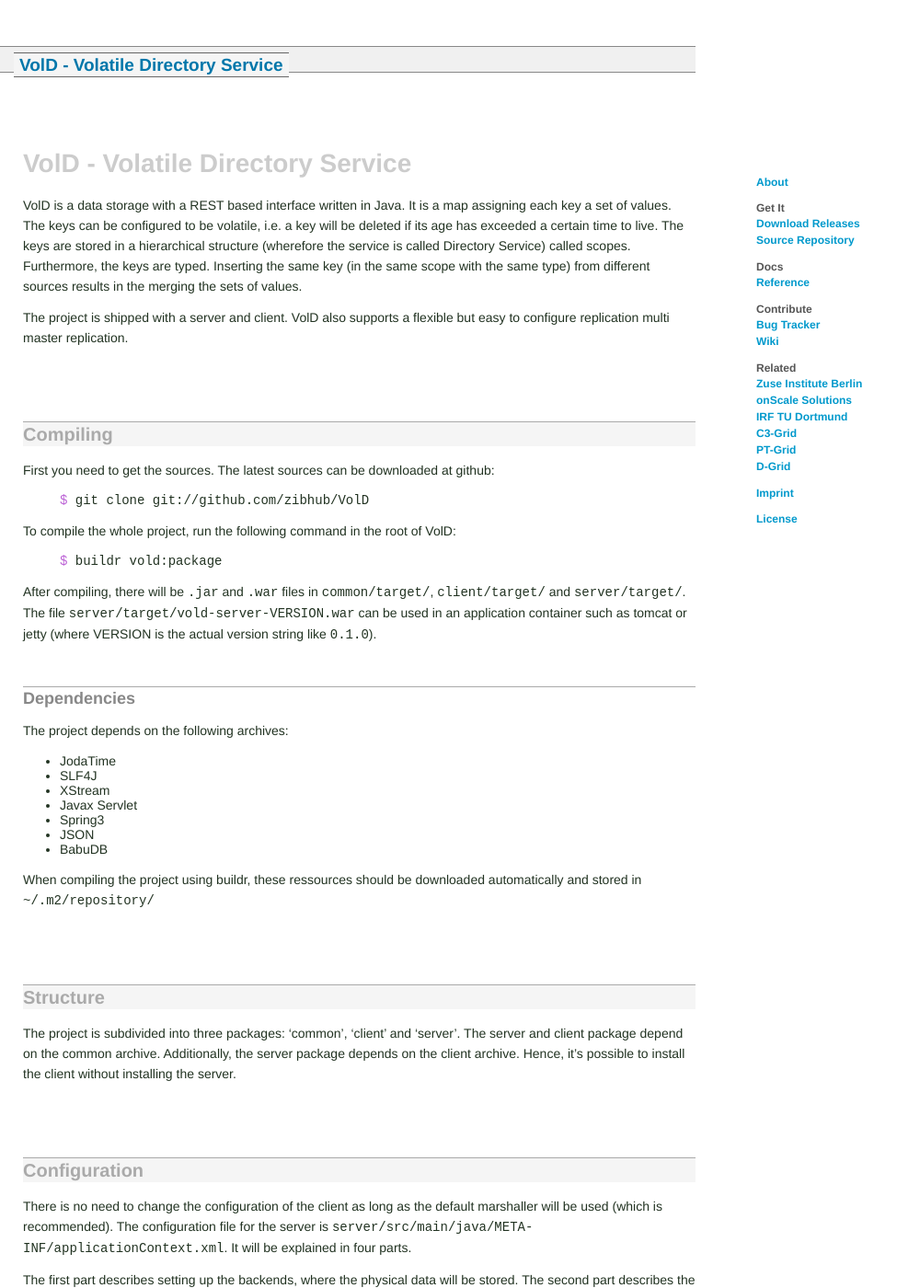
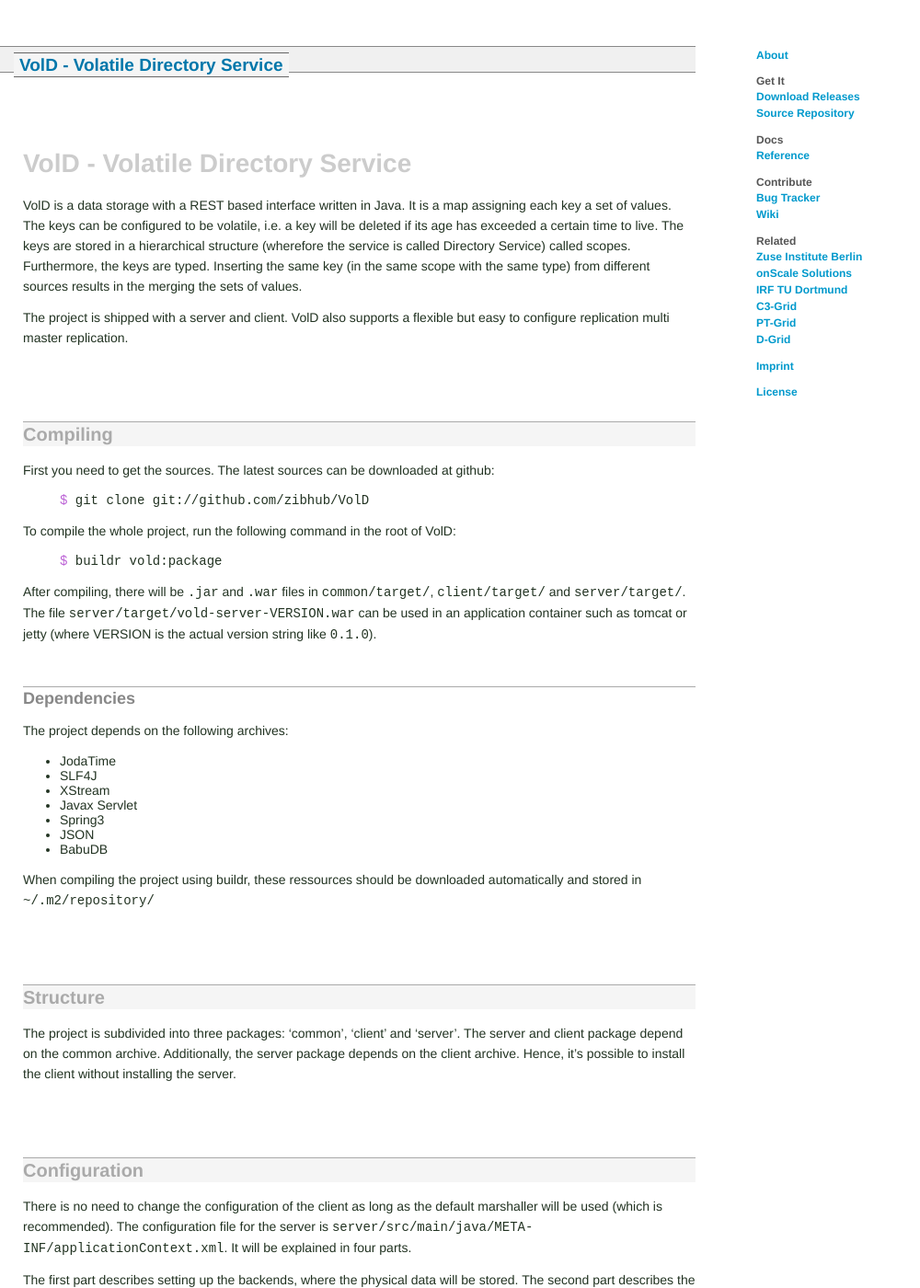
Before and after one commit to zibhub/VolD, a Jekyll site: the page built from index.mkd, in a window 1280 px wide and 1400 px high. Shown: the whole window at 92% size, without its empty margins (0-1000 px from the left). Built offline with Jekyll 4.4.1, drawn with Linux system fonts in a browser that asks for light colours; Markdown is read by kramdown in place of the engine named in the settings.

Commit message:
Moved up sidebar

```diff
--- a/css/gndms.css
+++ b/css/gndms.css
@@ -149,7 +149,7 @@ body>#header {height:14px; }
 
 #menu {
 	position:fixed;
-	top:168px;
+	top:30px;
 	left:58em;
 	width:172px;
 	padding:10px;
```
